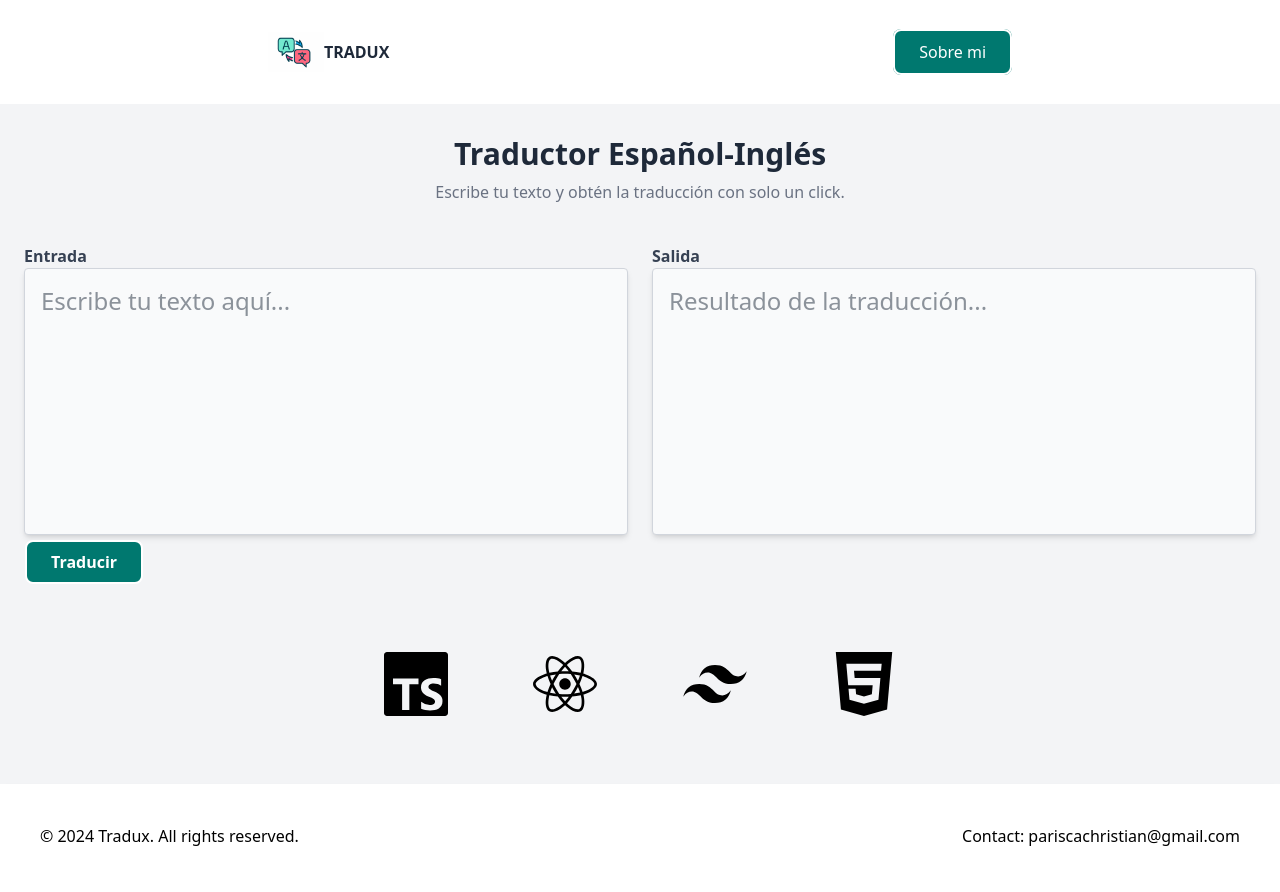
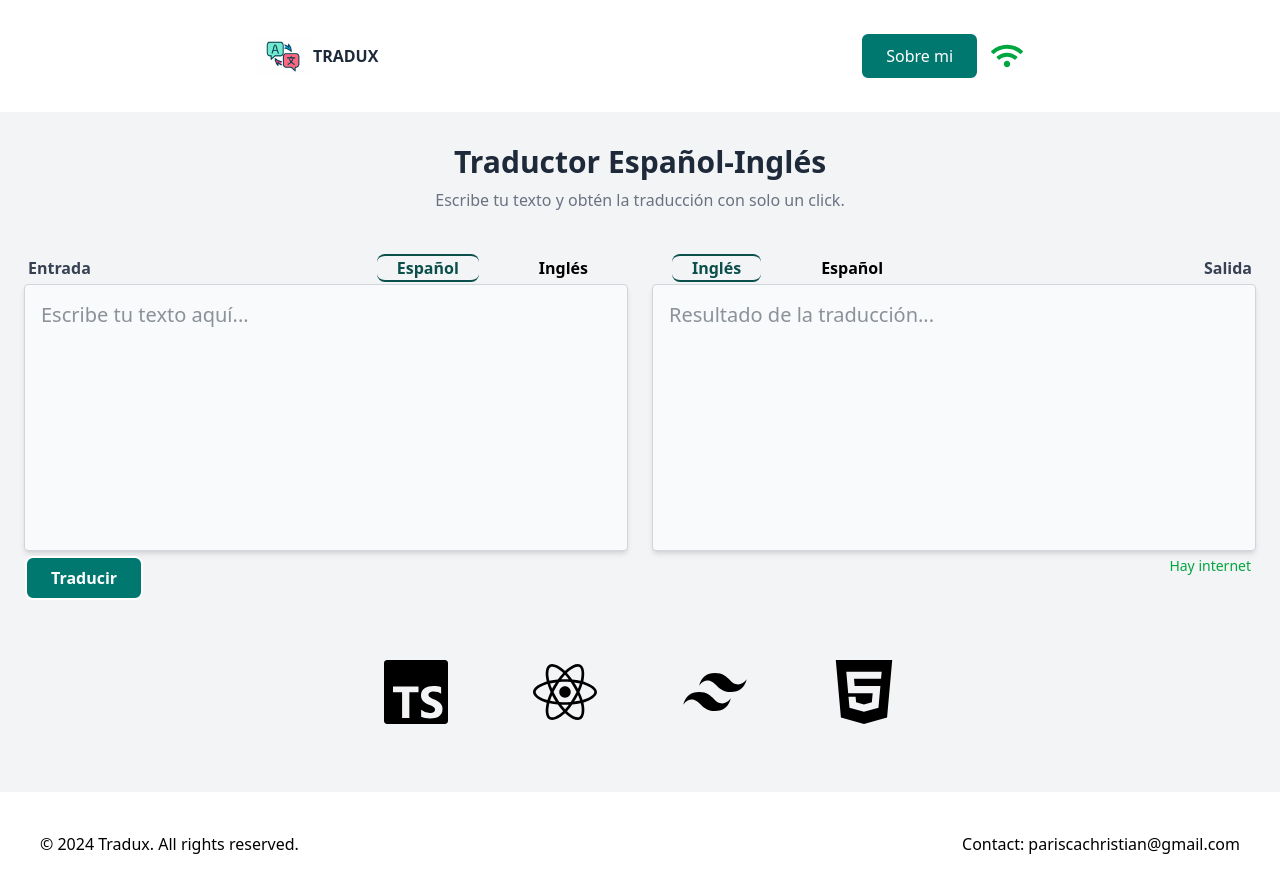
Before and after one commit to christiancmd/TraduxProject, a React (Vite) app: page / in a window 1280 px wide. Shown: the top 892 px of the page. Built offline with nearby package versions, Linux system fonts and the light colour scheme; no server answers.

Commit message:
Improve Ai request handling and add internet access validation

```diff
--- a/src/App.tsx
+++ b/src/App.tsx
@@ -3,7 +3,7 @@ import Footer from "./components/Footer";
 import AboutPage from "./pages/AboutPage";
 import TranslationPage from "./pages/TranslationPage";
 import { BrowserRouter, Routes, Route } from "react-router";
-import {TextProvider} from './context/TextContext'
+import { TextProvider } from "./context/TextContext";
 
 export default function App() {
   return (
--- a/src/components/Header.tsx
+++ b/src/components/Header.tsx
@@ -1,6 +1,11 @@
 import { Link } from "react-router";
+import { FaWifi } from "react-icons/fa";
+import { LuWifiOff } from "react-icons/lu";
+import useNetworkAccess from "../hooks/useNetworkAccess";
 
 export default function Header() {
+  const networkAccess = useNetworkAccess();
+
   return (
     <header className="w-full px-4 py-8 bg-white shadow-md">
       <div className="flex justify-around items-center ">
@@ -9,13 +14,23 @@ export default function Header() {
           <h1 className="text-gray-800 font-black ">
             <Link to='/'>
               TRADUX
-          </Link>
+            </Link>
           </h1>
         </div>
-        <nav>
+        <nav className="flex items-center gap-3">
             <Link to='/about' className="ont-black rounded-lg border-2 py-2.5 px-6 text-white bg-teal-700 transition duration-300 hover:bg-teal-100 hover:border-teal-900 hover:text-teal-900">
               Sobre mi
             </Link>
+
+            {!networkAccess ? (
+              <div>
+                <LuWifiOff className="text-red-600 size-8" />
+              </div>
+            ):(
+              <div>
+                <FaWifi className="text-green-600 size-8" />
+              </div>
+            )}
         </nav>
       </div>
     </header>
--- /dev/null
+++ b/src/components/TopBlock.tsx
@@ -0,0 +1,55 @@
+import Button from "./ui/Button";
+import { useText } from "../context/TextContext";
+
+interface TopBlockProps {
+  title: string;
+  reverse?: boolean;
+  orderLeft?: boolean;
+  // idioma seleccionado para este bloque: 'en' o 'es'
+  activeLang: "en" | "es";
+  // notifica el idioma elegido por el usuario en este bloque
+  onLanguageChange: (lang: "en" | "es") => void;
+}
+
+export default function TopForm({
+  title,
+  reverse,
+  orderLeft,
+  activeLang,
+  onLanguageChange,
+}: TopBlockProps) {
+
+  const {setParams} = useText();
+
+  const handleClick = (lang: "en" | "es") => () => {
+
+    setParams(lang);
+    onLanguageChange(lang);
+  };
+
+  return (
+    <header>
+      <div className={`flex items-center justify-between ${orderLeft == true ? "flex-row-reverse" : "flex-row"}`}>
+        <h3 className={`text-gray-700 font-semibold p-1`}>{title}</h3>
+        <div className={`gap-10 px-5 flex ${reverse == true ? "flex-row-reverse " : "flex-row"}`}>
+
+          <Button
+            id={`es-${title.replace(/\s+/g, "-").toLowerCase()}`}
+            onClick={handleClick("es")}
+            className={`px-5 ${activeLang === "es" ? "text-teal-900 border-b-2 border-t-2" : ""}`}
+          >
+            Español
+          </Button>
+
+          <Button
+            id={`en-${title.replace(/\s+/g, "-").toLowerCase()}`}
+            onClick={handleClick("en")}
+            className={`px-5 ${activeLang === "en" ? "text-teal-900 border-b-2 border-t-2": ""}`}
+          >
+            Inglés
+          </Button>
+        </div>
+      </div>
+    </header>
+  );
+}
--- /dev/null
+++ b/src/components/TranslateForm.tsx
@@ -0,0 +1,89 @@
+import { useForm } from "react-hook-form";
+import Button from "./ui/Button";
+import Form from "./ui/Form";
+import useNetworkAccess from "../hooks/useNetworkAccess";
+
+interface FormProps {
+  placeholder: string;
+  text?: string;
+  disabled: boolean;
+  setRawText: (newVAlue: string) => void;
+}
+
+interface FormData {
+  textToTranslate: string;
+}
+
+export default function TranslateForm({ placeholder, text, disabled, setRawText }: FormProps ){
+  const networkAccess = useNetworkAccess();
+
+  const {
+    register,
+    handleSubmit,
+    formState: { errors },
+  } = useForm<FormData>();
+
+  const onSubmit = (data: FormData) => {
+    const textContent = data.textToTranslate.trim();
+    if (textContent.length === 0) {
+      console.log("El campo no puede estar vacio");
+      return;
+    }
+    setRawText(textContent);
+  };
+
+  return (
+    <Form
+      onSubmit={handleSubmit(onSubmit)}
+    >
+      {disabled ? (
+        <textarea
+          className="w-full h-full text-lg lg:text-xl p-4 border-gray-300 rounded resize-none focus:outline-none focus:ring-2 focus:ring-teal-700"
+          placeholder={placeholder}
+          value={text ?? ""}
+          disabled
+          readOnly
+        />
+
+
+      ) : (
+        <textarea
+          {...register("textToTranslate", {
+            required: "Este campo es obligatorio",
+            maxLength: {
+              value: 200,
+              message: "El texto no puede exceder los 200 caracteres",
+            },
+          })}
+          className="w-full h-full text-lg lg:text-xl p-4  border-gray-300 rounded resize-none focus:outline-none focus:ring-2 focus:ring-teal-700"
+          placeholder={placeholder}
+        />
+      )}
+
+        {!disabled && (
+        <Button
+          type="submit"
+          className="border-2 py-2 px-6 text-white bg-teal-700 hover:bg-teal-100 hover:border-teal-900 hover:text-teal-900 "
+        >
+          Traducir
+        </Button>
+      )}
+
+
+      {disabled && (
+          <div className="w-full text-right">
+
+            {networkAccess ? (
+              <p className="font-medium text-sm mr-1 text-green-600">Hay internet</p>
+            ): (
+              <p className="font-medium text-sm mr-1 text-red-600">No hay internet</p>
+            )}
+          </div>
+      )}
+
+      {errors.textToTranslate && (
+        <p style={{ color: "red" }}>{errors.textToTranslate.message}</p>
+      )}
+    </Form>
+  );
+}
--- a/src/components/TranslationBlock.tsx
+++ b/src/components/TranslationBlock.tsx
@@ -1,43 +1,22 @@
-import Button from "./ui/Button";
-import { useForm } from "react-hook-form";
 import { useEffect, useState } from "react";
 import { serviceAPI } from "../service/Ai";
 import { useText } from "../context/TextContext";
+import TranslateForm from "./TranslateForm";
 
 interface TranslationBlockProps {
-  title: string;
   placeholder: string;
   text?: string;
   disabled: boolean;
 }
 
-interface FormData {
-  textToTranstale: string;
-}
 export default function TranslationBlock({
-  title,
   placeholder,
   text,
   disabled,
 }: TranslationBlockProps) {
-  const {
-    register,
-    handleSubmit,
-    formState: { errors },
-  } = useForm<FormData>();
 
   const [rawText, setRawText] = useState<string>('');
-  const {setText} = useText();
-
-  const onSubmit = (data: FormData) => {
-    const textContent = data.textToTranstale.trim();
-    if (textContent.length === 0) {
-      console.log("El campo no puede estar vacio");
-      return;
-    }
-    setRawText(textContent);
-  };
-
+  const {setText, params} = useText();
 
   useEffect(() => {
     const proccessText = async () => {
@@ -46,7 +25,7 @@ export default function TranslationBlock({
       console.log(`Texto identificado: ${rawText}`);
 
       try {
-        const resultApi = await serviceAPI(rawText);
+        const resultApi = await serviceAPI(rawText, params);
         setText(resultApi ?? "");
       } catch (error) {
         console.error("Error al llamar a serviceAPI:", error);
@@ -62,51 +41,8 @@ export default function TranslationBlock({
 
 
   return (
-    <div className="h-86 rounded-sm md:h-[40vh]">
-      <header>
-        <div><h3 className="text-gray-700 font-semibold">{title}</h3></div>
-      </header>
-      <main className="h-full">
-        <form
-          className="h-10/12 text-gray-800 rounded-sm shadow-md bg-gray-50 border border-gray-300"
-          onSubmit={handleSubmit(onSubmit)}
-        >
-          {disabled ? (
-            <textarea
-              className="w-full h-full text-lg lg:text-xl xl:text-2xl p-4  border-gray-300 rounded resize-none focus:outline-none focus:ring-2 focus:ring-teal-700"
-              placeholder={placeholder}
-              value={text ?? ""}
-              disabled
-              readOnly
-            />
-          ) : (
-            <textarea
-              {...register("textToTranstale", {
-                required: "Este campo es obligatorio",
-                maxLength: {
-                  value: 200,
-                  message: "El texto no puede exceder los 200 caracteres",
-                },
-              })}
-              className="w-full h-full text-lg lg:text-xl xl:text-2xl p-4  border-gray-300 rounded resize-none focus:outline-none focus:ring-2 focus:ring-teal-700"
-              placeholder={placeholder}
-            />
-          )}
-
-          {!disabled && (
-            <Button
-              type="submit"
-              className="border-2 py-2 px-6 text-white bg-teal-700 hover:bg-teal-100 hover:border-teal-900 hover:text-teal-900 "
-            >
-              Traducir
-            </Button>
-          )}
-
-          {errors.textToTranstale && (
-            <p style={{ color: "red" }}>{errors.textToTranstale.message}</p>
-          )}
-        </form>
-      </main>
-    </div>
+      <div className="h-full">
+        <TranslateForm placeholder={placeholder} text={text} disabled={disabled} setRawText={setRawText}/>
+      </div>
   );
 }
--- a/src/components/ui/Button.tsx
+++ b/src/components/ui/Button.tsx
@@ -1,18 +1,24 @@
 interface ButtonProps {
   children: React.ReactNode;
   className: string;
+  id?:string;
   type?: "button" | "submit" | "reset";
+  onClick?: (e: React.MouseEvent<HTMLButtonElement>) => void
 }
 
 export default function Button({
   children,
+  className = "",
+  id,
   type,
-  className = "",
+  onClick
 }: ButtonProps) {
   return (
     <button
       type={type}
       className={`${className} rounded-lg font-semibold transition-colors duration-300 ease-in-out cursor-pointer`}
+      onClick={onClick}
+      id={id}
     >
       {children}
     </button>
--- /dev/null
+++ b/src/components/ui/Form.tsx
@@ -0,0 +1,23 @@
+import { type ReactNode } from 'react'
+import {useForm} from 'react-hook-form';
+
+interface FormProps{
+    children: ReactNode;
+    onSubmit: ()=> void;
+}
+
+function Form({children, onSubmit}:FormProps) {
+
+    const {handleSubmit} = useForm();
+
+    return (
+        <form
+            onSubmit={handleSubmit(onSubmit)}
+            className="h-10/12 text-gray-800 rounded-sm shadow-md bg-gray-50 border border-gray-300"
+        >
+            {children}
+        </form>
+    )
+}
+
+export default Form
--- /dev/null
+++ b/src/hooks/useNetworkAccess.tsx
@@ -0,0 +1,23 @@
+import { useState, useEffect } from "react"
+
+const useNetworkAccess = () => {
+
+    const [networkState, setNetworkState] = useState<boolean>(navigator.onLine);
+
+    useEffect(() => {
+        const handleOnline = () => setNetworkState(true);
+        const handleOffline = () => setNetworkState(false);
+
+        window.addEventListener('online', handleOnline);
+        window.addEventListener('offline', handleOffline);
+
+        return () => {
+            window.removeEventListener('online', handleOnline);
+            window.removeEventListener('offline', handleOffline);
+        };
+    }, [])
+
+    return networkState;
+}
+
+export default useNetworkAccess;
--- a/src/pages/TranslationPage.tsx
+++ b/src/pages/TranslationPage.tsx
@@ -2,30 +2,62 @@ import TranslationBlock from "../components/TranslationBlock";
 import IconTools from "../components/IconTools";
 import Title from "../components/Title";
 import { useText } from "../context/TextContext";
+import { useState } from "react";
+import TopBlock from "../components/TopBlock";
+import { useEffect } from "react";
 
 export default function TranslationPage() {
 
-  const {text} = useText();
+  const [sourceLang, setSourceLang] = useState<"es" | "en">("es");
+  const { text } = useText();
+
+  const handleLanguageChange = (side: "left" | "right", lang: "en" | "es") => {
+    if (side === "left") {
+      setSourceLang(lang);
+    } else {
+      setSourceLang(lang === "en" ? "es" : "en");
+    }
+  };
+
+  useEffect(() => {
+    const onlineWeb = navigator.onLine;
+    console.log('navegador conectado a internet: ', onlineWeb);
+
+  }, [])
+
 
   return (
-    <section className="min-h-screen lg:min-h-[85vh] bg-gray-100 px-6 pt-8">
+    <section className="min-h-screen  lg:min-h-[85vh] bg-gray-100 px-6 pt-8">
       <div className="max-w-7xl mx-auto flex flex-col gap-10">
         <header className="text-center">
-          <Title title='Traductor Español-Inglés' description='Escribe tu texto y obtén la traducción con solo un click.'/>
+          <Title
+            title="Traductor Español-Inglés"
+            description="Escribe tu texto y obtén la traducción con solo un click."
+          />
+
+
         </header>
 
         <div className="grid grid-cols-1 md:grid-cols-2 gap-6">
-          <TranslationBlock
-            title="Entrada"
-            placeholder="Escribe tu texto aquí..."
-            disabled={false}
-          />
-          <TranslationBlock
-            title="Salida"
-            placeholder="Resultado de la traducción..."
-            text = {text}
-            disabled={true}
-          />
+          <div className="h-86 rounded-sm md:h-[40vh]">
+            <TopBlock
+              title="Entrada"
+              activeLang={sourceLang}
+              onLanguageChange={(lang) => handleLanguageChange("left", lang)}
+            />
+            <TranslationBlock placeholder="Escribe tu texto aquí..." disabled={false} />
+          </div>
+
+          <div className="h-86 rounded-sm md:h-[40vh]">
+            <TopBlock
+              title="Salida"
+              reverse={true}
+              orderLeft={true}
+              activeLang={sourceLang === "en" ? "es" : "en"}
+              onLanguageChange={(lang) => handleLanguageChange("right", lang)}
+            />
+            <TranslationBlock placeholder="Resultado de la traducción..." text={text} disabled={true} />
+          </div>
         </div>
 
         <footer className="flex justify-center mt-12">
```
Also changed, not shown: src/context/TextContext.tsx (+9 -2 lines), src/service/Ai.ts (+10 -11 lines). Lines whose indentation alone changed are shown as unchanged.
